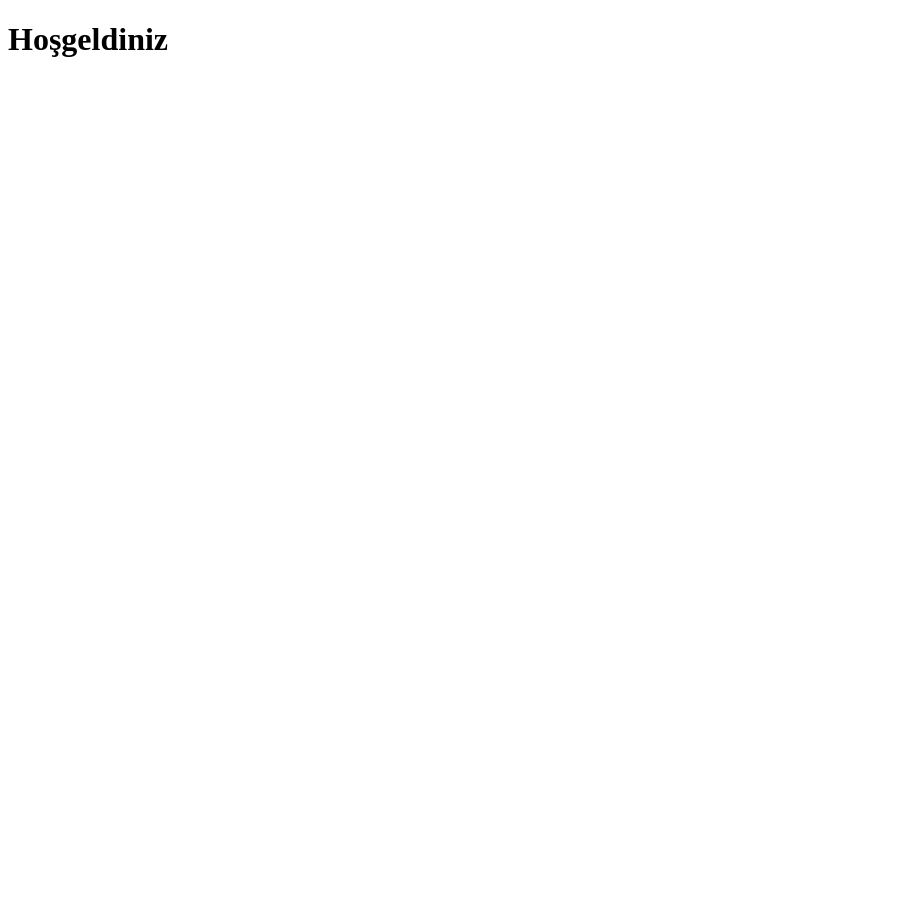
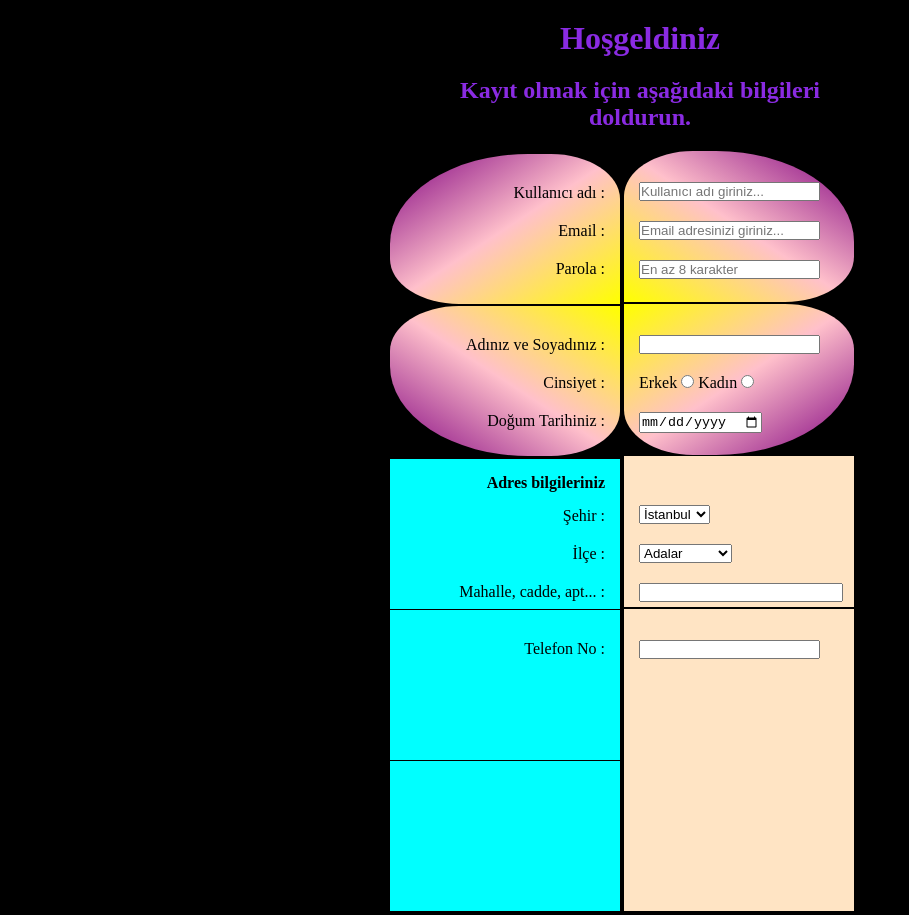
Before and after one commit to Sinanaltundag/form, a plain HTML site: page index.html in a window 1280 px wide. Shown: the whole page, without its empty margins (0-909 px from the left). Before the commit the page ends 800 px from the top, so only its background shows below. Drawn offline with nearby package versions, Linux system fonts and the light colour scheme.

Commit message:
kısmi bilgiler

```diff
--- a/index.html
+++ b/index.html
@@ -1,12 +1,211 @@
 <!DOCTYPE html>
 <html lang="tr">
-<head>
-    <meta charset="UTF-8">
-    <meta http-equiv="X-UA-Compatible" content="IE=edge">
-    <meta name="viewport" content="width=device-width, initial-scale=1.0">
+  <head>
+    <meta charset="UTF-8" />
+    <meta http-equiv="X-UA-Compatible" content="IE=edge" />
+    <meta name="viewport" content="width=device-width, initial-scale=1.0" />
     <title>İlk Formumuz</title>
-</head>
-<body>
-    <h1>Hoşgeldiniz</h1>
-</body>
+    <link rel="stylesheet" href="intlTelInput.min.css" />
+    <style>
+      * {
+        margin: 0%;
+        padding: 0%;
+      }
+      body {
+        background-color: black;
+      }
+      h1,
+      h2 {
+        text-align: center;
+        color: blueviolet;
+        margin: 20px;
+      }
+
+      #container {
+        width: 500px;
+        margin: auto;
+        background-color: black;
+      }
+      .sol {
+        background-color: aqua;
+        display: inline-block;
+        width: 40%;
+        text-align: right;
+        height: 120px;
+        padding: 15px;
+      }
+      .sag {
+        background-color: bisque;
+
+        display: inline-block;
+        width: 40%;
+        height: 120px;
+        padding: 15px;
+
+        padding: 15px;
+        padding-top: 16px;
+      }
+      .inputs {
+        margin-bottom: 5px;
+        padding-top: 15px;
+      }
+      #ustsol {
+        border-radius: 60% 30% 0%;
+        background-image: linear-gradient(to left top, yellow, pink, purple);
+      }
+      #ustsag {
+        border-radius: 30% 60% 30% 0%;
+        background-image: linear-gradient(to right top, yellow, pink, purple);
+      }
+      #altsol {
+        border-radius: 30% 0% 30% 60%;
+        background-image: linear-gradient(to right top, purple, pink, yellow);
+      }
+      #altsag {
+        border-radius: 0% 30% 60%;
+        background-image: linear-gradient(to left top, purple, pink, yellow);
+      }
+    </style>
+  </head>
+  <body>
+    <form action="">
+      <div id="container">
+        <h1>Hoşgeldiniz</h1>
+        <div>
+          <h2>Kayıt olmak için aşağıdaki bilgileri doldurun.</h2>
+        </div>
+        <div class="sol" id="ustsol">
+          <div class="inputs">
+            <label for="username">Kullanıcı adı :</label>
+          </div>
+          <div class="inputs">
+            <label for="email">Email :</label>
+          </div>
+          <div class="inputs">
+            <label for="pass">Parola :</label>
+          </div>
+        </div>
+        <div class="sag" id="ustsag">
+          <div class="inputs">
+            <input
+              type="text"
+              id="username"
+              placeholder="Kullanıcı adı giriniz..."
+              required
+            />
+          </div>
+          <div class="inputs">
+            <input
+              type="email"
+              name="email"
+              id="email"
+              placeholder="Email adresinizi giriniz..."
+              required
+            />
+          </div>
+          <div class="inputs">
+            <input
+              type="password"
+              name="password"
+              id="pass"
+              placeholder="En az 8 karakter"
+              minlength="8"
+            />
+          </div>
+        </div>
+        <div class="sol" id="altsol">
+          <div class="inputs">
+            <label for="adsoyad">Adınız ve Soyadınız :</label>
+          </div>
+          <div class="inputs">
+            <label for="adsoyad">Cinsiyet :</label>
+          </div>
+          <div class="inputs">
+            <label for="adsoyad">Doğum Tarihiniz :</label>
+          </div>
+
+        </div>
+        <div class="sag" id="altsag">
+          <div class="inputs"><input type="text" id="adsoyad" /></div>
+          <div class="inputs">
+              <label for="e">Erkek</label>
+              <input type="radio" name="cinsiyet" id="e" value="Erkek">
+              <label for="k">Kadın</label>
+              <input type="radio" name="cinsiyet" id="k" value="Kadin">
+        </div>
+        <div class="inputs">
+            <input type="date" name="dogum" id="dogum" min="2015-01-01">
+        </div>
+
+        </div>
+        <div class="sol">
+          <h4>Adres bilgileriniz</h4>
+          <div class="inputs">
+            <label for="il">Şehir :</label>
+          </div>
+          <div class="inputs">
+            <label for="ilce">İlçe :</label>
+          </div>
+          <div class="inputs">
+            <label for="adres">Mahalle, cadde, apt... :</label>
+          </div>
+        </div>
+        <div class="sag">
+          <div><h4 style="color: transparent">Satır düzeltme</h4></div>
+          <div class="inputs">
+            <select name="il" id="il">
+              <option value="34">İstanbul</option>
+              <option value="06">Ankara</option>
+              <option value="14">Bolu</option>
+              <option value="61">Trabzon</option>
+            </select>
+          </div>
+          <div class="inputs">
+            <select name="ilce" id="ilce">
+              <option value="01">Adalar</option>
+              <option value="07">Kartal</option>
+              <option value="14">Esenyurt</option>
+              <option value="19">Sancaktepe</option>
+            </select>
+          </div>
+          <div class="inputs">
+            <input type="text" id="adres" style="width: 100%" />
+          </div>
+        </div>
+        <div class="sol">
+            <div class="inputs"><label for="tel">Telefon No :</label></div>
+        </div>
+        <div class="sag">
+            <div class="inputs">
+                <input id="telefon" name="telefon" type="tel">
+<script>
+// Javascript ile input id'sinden inputu değişkene ata
+var telefonKodu = document.querySelector("#telefon");
+window.intlTelInput(telefonKodu,({
+  // bu alana özel ayarlar ekleyebilirsiniz
+  initialCountry: "tr"
+}));
+
+// seçilen ülkenin telefon kodunu input içine yazdır
+$(document).ready(function() {
+  $('.iti__flag-container').click(function() {
+    var countryCode = $('.iti__selected-flag').attr('title');
+    var countryCode = countryCode.replace(/[^0-9]/g,'')
+    $('#telefon').val("");
+    $('#telefon').val("+"+countryCode+" "+ $('#telefon').val());
+  });
+});
+</script>
+            </div>
+        </div>
+        <div class="sol">
+          <label for=""></label>
+        </div>
+        <div class="sag"></div>
+      </div>
+    </form>
+
+    <script src="jquery-3.5.1.min.js"></script>
+<script src="intlTelInput.min.js"></script>
+  </body>
 </html>
```
